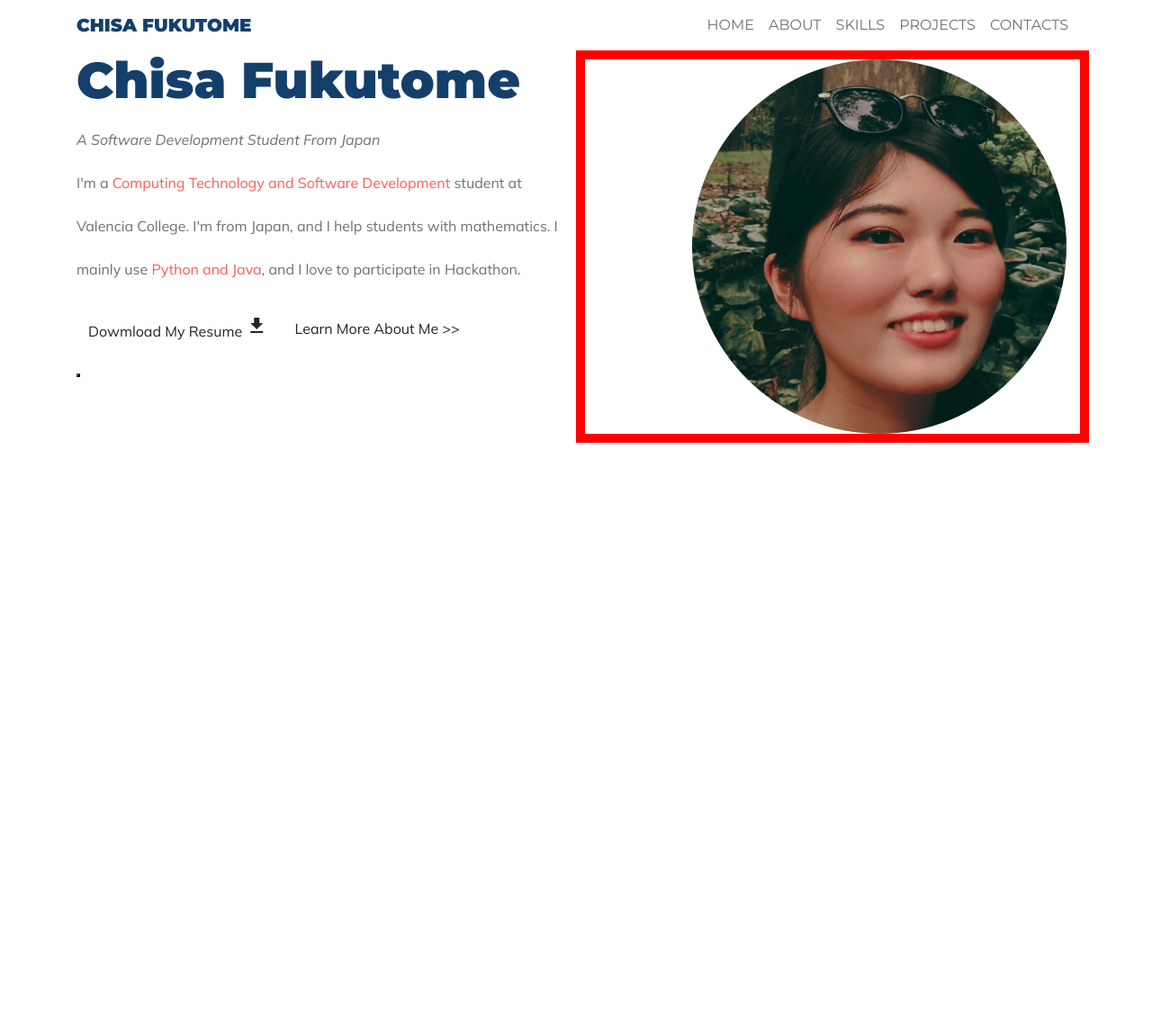
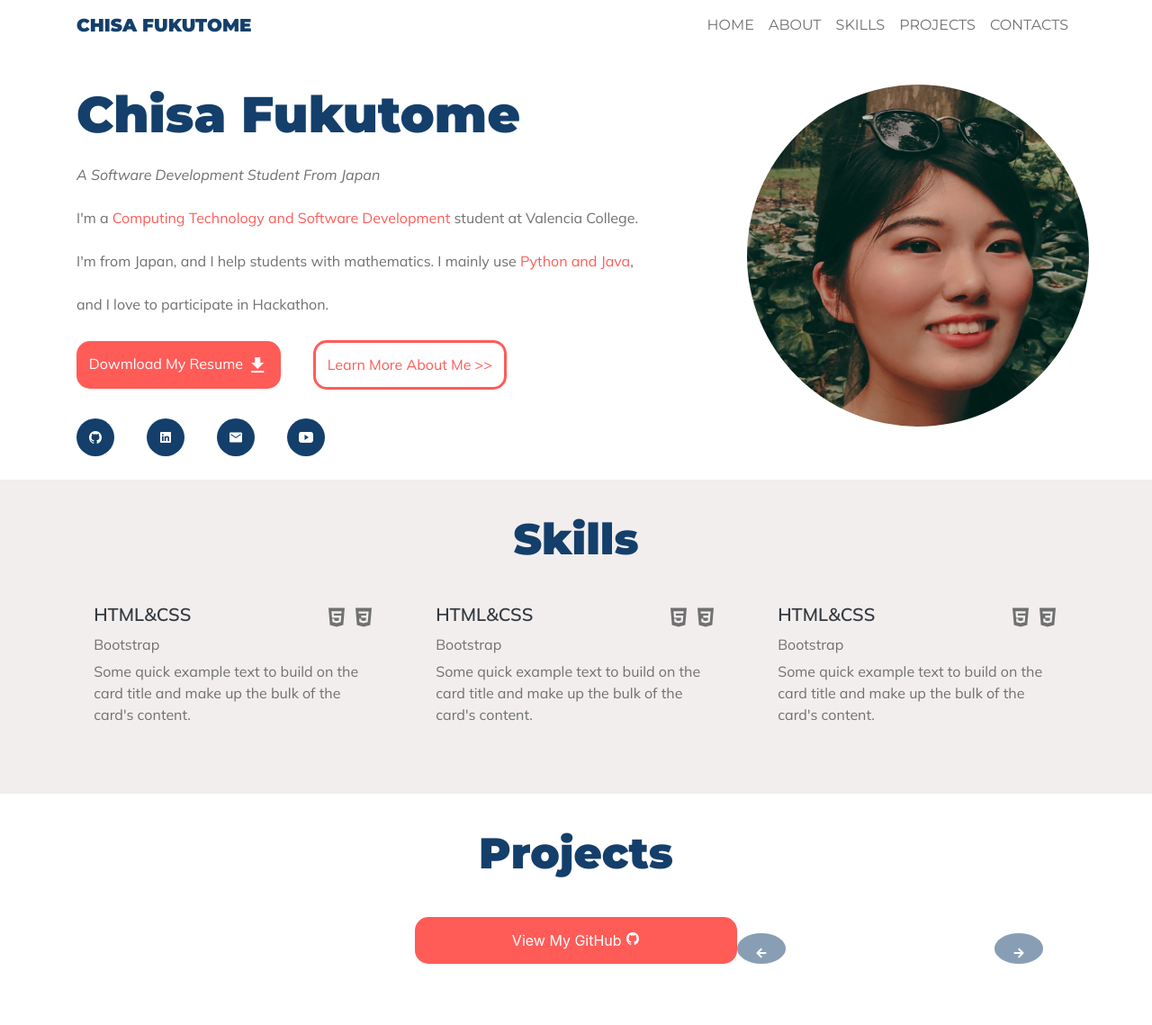
Before and after one commit to chisafukutome/portfolio-website, a PHP site: page / in a window 1280 px wide. Shown: the top 1139 px of the page at 90% size. Before the commit the page ends 492 px from the top, so only its background shows below. Run offline with PHP 8.4, Linux system fonts and the light colour scheme.

Commit message:
Create Skills and Projects Sections

```diff
--- a/css/styles.css
+++ b/css/styles.css
@@ -13,14 +13,28 @@ font-family: 'Mulish', sans-serif; */
   --pink: #ff5c58 !important;
 }
 
+/* section padding */
+.section-container {
+  padding: 3% 0 2% 0;
+}
+
+/* section titles */
+h2.section-title {
+  font-weight: 900;
+  font-size: 3rem;
+  text-align: center;
+}
+
 /* Nav Bar */
 nav,
-h1 {
+h1,
+h2 {
   font-family: "Montserrat", sans-serif;
 }
 
 .navbar-brand,
-h1 {
+h1,
+h2 {
   font-weight: 900;
   color: var(--blue);
 }
@@ -52,6 +66,50 @@ h1.heading-title {
   color: var(--gray);
 }
 
+/* Buttons */
+button.download-resume.btn,
+button.view-github.btn {
+  background-color: var(--pink);
+  border-radius: 15px;
+  padding: 0.8em;
+  color: white;
+}
+
+button.download-resume.btn {
+  margin-right: 5%;
+}
+
+span.material-icons {
+  vertical-align: middle;
+}
+
+button.learn-more.btn {
+  border: solid 3px var(--pink);
+  border-radius: 15px;
+  color: var(--pink);
+  padding: 0.8em;
+}
+
+button.learn-more.btn:hover,
+button.download-resume.btn:hover {
+  box-shadow: 5px 5px 20px var(--pink);
+}
+
+/* contact icons */
+button.icon-heading {
+  margin: 5% 5% 0 0;
+  background-color: var(--blue);
+  color: white;
+  border-radius: 50%;
+  padding-top: 10px;
+}
+
+button.icon-heading:hover {
+  color: white;
+  box-shadow: 5px 5px 20px var(--blue);
+}
+
+/* image */
 img.heading-img {
   border-radius: 50%;
   width: 80%;
@@ -59,3 +117,59 @@ img.heading-img {
 }
 
 /* img box to the right */
+div.col-lg-5 {
+  padding: 0;
+}
+
+/* Skills Section */
+.skills-container {
+  background-color: #f2eeee;
+}
+
+div.skill-item {
+  line-height: 1.5;
+  font-family: "Mulish", sans-serif;
+  color: var(--gray);
+  padding: 3%;
+}
+
+h5.skill-name {
+  font-weight: 900;
+  color: #343a40;
+}
+
+.skill-title {
+  display: flex;
+  justify-content: space-between;
+}
+
+div.skill-icons {
+  font-size: 1.5rem;
+}
+
+/* Projects */
+.projects-buttons {
+  padding: 3%;
+}
+
+.scroll-buttons {
+  display: flex;
+  justify-content: end;
+}
+
+button.icon-scroll {
+  margin: 5% 5% 0 0;
+  background-color: var(--blue);
+  color: white;
+  border-radius: 50%;
+  padding-top: 10px;
+}
+
+.project-carousel {
+  margin-top: 5%;
+}
+
+.carousel-item div.card-container {
+  padding: 1.5%;
+  border: none;
+}
--- a/index.html
+++ b/index.html
@@ -33,7 +33,7 @@
   <body>
     <section id="title">
       <!-- Nav Bar -->
-      <nav class="navbar navbar-expand-lg bg-white">
+      <nav class="sticky-top navbar navbar-expand-lg bg-white">
         <div class="container">
           <a class="navbar-brand" href="#title">CHISA FUKUTOME</a>
           <button
@@ -73,9 +73,9 @@
       </nav>
 
       <!-- Title -->
-      <div class="container">
-        <div class="row heading">
-          <div class="heading-text col-lg-6">
+      <div class="container section-container">
+        <div class="row heading section-divisor">
+          <div class="heading-text col-lg-7">
             <h1 class="heading-title">Chisa Fukutome</h1>
             <i>A Software Development Student From Japan</i>
             <p class="heading-description">
@@ -96,12 +96,22 @@
               </button>
             </div>
             <!-- Icons -->
-            <div class="heading-icons"><button></button></div>
+            <div class="heading-icons">
+              <button class="btn icon-heading" type="button">
+                <ion-icon name="logo-github"></ion-icon>
+              </button>
+              <button class="btn icon-heading" type="button">
+                <ion-icon name="logo-linkedin"></ion-icon>
+              </button>
+              <button class="btn icon-heading" type="button">
+                <ion-icon name="mail"></ion-icon>
+              </button>
+              <button class="btn icon-heading" type="button">
+                <ion-icon name="logo-youtube"></ion-icon>
+              </button>
+            </div>
           </div>
-          <div
-            class="col-lg-6 heading-img-container"
-            style="border: solid 10px red"
-          >
+          <div class="col-lg-5">
             <img class="heading-img" src="assets/Chisa pic.JPEG" alt="" />
           </div>
         </div>
@@ -109,10 +119,244 @@
     </section>
 
     <!-- Skills -->
-    <section id="skills"></section>
+    <section id="skills">
+      <div class="skills-container">
+        <div class="container section-container">
+          <h2 class="section-title">Skills</h2>
+          <!-- A Skill -->
+          <div class="row">
+            <div class="col-lg-4 col-md-6 skill-item">
+              <div class="skill-title">
+                <h5 class="skill-name">HTML&CSS</h5>
+                <div class="skill-icons">
+                  <ion-icon name="logo-html5" class="skill-icon"></ion-icon>
+                  <ion-icon name="logo-css3" class="skill-icon"></ion-icon>
+                </div>
+              </div>
+              <h6>Bootstrap</h6>
+              <p>
+                Some quick example text to build on the card title and make up
+                the bulk of the card's content.
+              </p>
+            </div>
+            <!-- End A Skill -->
+            <!-- A Skill -->
+            <div class="col-lg-4 col-md-6 skill-item">
+              <div class="skill-title">
+                <h5 class="skill-name">HTML&CSS</h5>
+                <div class="skill-icons">
+                  <ion-icon name="logo-html5" class="skill-icon"></ion-icon>
+                  <ion-icon name="logo-css3" class="skill-icon"></ion-icon>
+                </div>
+              </div>
+              <h6>Bootstrap</h6>
+              <p>
+                Some quick example text to build on the card title and make up
+                the bulk of the card's content.
+              </p>
+            </div>
+            <!-- End A Skill -->
+            <!-- A Skill -->
+            <div class="col-lg-4 col-md-6 skill-item">
+              <div class="skill-title">
+                <h5 class="skill-name">HTML&CSS</h5>
+                <div class="skill-icons">
+                  <ion-icon name="logo-html5" class="skill-icon"></ion-icon>
+                  <ion-icon name="logo-css3" class="skill-icon"></ion-icon>
+                </div>
+              </div>
+              <h6>Bootstrap</h6>
+              <p>
+                Some quick example text to build on the card title and make up
+                the bulk of the card's content.
+              </p>
+            </div>
+            <!-- End A Skill -->
+          </div>
+        </div>
+      </div>
+    </section>
 
     <!-- Projects -->
-    <section id="projects"></section>
+    <section id="projects">
+      <div class="container section-container">
+        <h2 class="section-title">Projects</h2>
+        <div class="projects-buttons row">
+          <div class="col-lg-4"></div>
+          <button class="view-github btn col-lg-4" type="button">
+            View My GitHub
+            <ion-icon name="logo-github"></ion-icon>
+          </button>
+          <div class="scroll-buttons col-lg-4">
+            <button
+              class="btn icon-scroll carousel-control-prev"
+              type="button"
+              data-target="#carouselExampleInterval"
+              data-slide="prev"
+            >
+              <ion-icon name="arrow-round-back"></ion-icon>
+            </button>
+            <button
+              class="btn icon-scroll carousel-control-next"
+              type="button"
+              data-target="#carouselExampleInterval"
+              data-slide="next"
+            >
+              <ion-icon name="arrow-round-forward"></ion-icon>
+            </button>
+          </div>
+          <!-- Carousel -->
+          <div
+            id="carouselExampleInterval"
+            class="project-carousel carousel slide"
+            data-ride="carousel"
+          >
+            <div class="carousel-inner">
+              <!-- Carousel Item -->
+              <div class="carousel-item active" data-interval="10000">
+                <div class="row">
+                  <!-- card -->
+                  <div class="card-container col-lg-4">
+                    <div class="project-card card">
+                      <img src="/assets/nigiripic.jpg" class="card-img-top" />
+                      <div class="card-body">
+                        <h5 class="card-title">Project Name</h5>
+                        <p class="card-text">
+                          Some quick example text to build on the card title and
+                          make up the bulk of the card's content.
+                        </p>
+                        <hr />
+                        <p>Time: 4/30/22 - 5/30/22</p>
+                        <p>Languages: Python, HTML, CSS</p>
+                        <a href="#" class="btn btn-primary">GitHub</a>
+                      </div>
+                    </div>
+                  </div>
+                  <!-- card -->
+                  <div class="card-container col-lg-4">
+                    <div class="project-card card">
+                      <img src="/assets/nigiripic.jpg" class="card-img-top" />
+                      <div class="card-body">
+                        <h5 class="card-title">Project Name</h5>
+                        <p class="card-text">
+                          Some quick example text to build on the card title and
+                          make up the bulk of the card's content.
+                        </p>
+                        <hr />
+                        <p>Time: 4/30/22 - 5/30/22</p>
+                        <p>Languages: Python, HTML, CSS</p>
+                        <a href="#" class="btn btn-primary">GitHub</a>
+                      </div>
+                    </div>
+                  </div>
+                  <!-- card -->
+                  <div class="card-container col-lg-4">
+                    <div class="project-card card">
+                      <img src="/assets/nigiripic.jpg" class="card-img-top" />
+                      <div class="card-body">
+                        <h5 class="card-title">Project Name</h5>
+                        <p class="card-text">
+                          Some quick example text to build on the card title and
+                          make up the bulk of the card's content.
+                        </p>
+                        <hr />
+                        <p>Time: 4/30/22 - 5/30/22</p>
+                        <p>Languages: Python, HTML, CSS</p>
+                        <a href="#" class="btn btn-primary">GitHub</a>
+                      </div>
+                    </div>
+                  </div>
+                  <!-- card end -->
+                </div>
+              </div>
+
+              <!-- Carousel Item -->
+              <div class="carousel-item active" data-interval="10000">
+                <div class="row">
+                  <!-- card -->
+                  <div class="card-container col-lg-4">
+                    <div class="project-card card">
+                      <img src="/assets/nigiripic.jpg" class="card-img-top" />
+                      <div class="card-body">
+                        <h5 class="card-title">Project Name</h5>
+                        <p class="card-text">
+                          Some quick example text to build on the card title and
+                          make up the bulk of the card's content.
+                        </p>
+                        <hr />
+                        <p>Time: 4/30/22 - 5/30/22</p>
+                        <p>Languages: Python, HTML, CSS</p>
+                        <a href="#" class="btn btn-primary">GitHub</a>
+                      </div>
+                    </div>
+                  </div>
+                  <!-- card -->
+                  <div class="card-container col-lg-4">
+                    <div class="project-card card">
+                      <img src="/assets/nigiripic.jpg" class="card-img-top" />
+                      <div class="card-body">
+                        <h5 class="card-title">Project Name</h5>
+                        <p class="card-text">
+                          Some quick example text to build on the card title and
+                          make up the bulk of the card's content.
+                        </p>
+                        <hr />
+                        <p>Time: 4/30/22 - 5/30/22</p>
+                        <p>Languages: Python, HTML, CSS</p>
+                        <a href="#" class="btn btn-primary">GitHub</a>
+                      </div>
+                    </div>
+                  </div>
+                  <!-- card -->
+                  <div class="card-container col-lg-4">
+                    <div class="project-card card">
+                      <img src="/assets/nigiripic.jpg" class="card-img-top" />
+                      <div class="card-body">
+                        <h5 class="card-title">Project Name</h5>
+                        <p class="card-text">
+                          Some quick example text to build on the card title and
+                          make up the bulk of the card's content.
+                        </p>
+                        <hr />
+                        <p>Time: 4/30/22 - 5/30/22</p>
+                        <p>Languages: Python, HTML, CSS</p>
+                        <a href="#" class="btn btn-primary">GitHub</a>
+                      </div>
+                    </div>
+                  </div>
+                  <!-- card end -->
+                </div>
+              </div>
+              <!-- End Carousel Item -->
+            </div>
+            <button
+              class="carousel-control-prev"
+              type="button"
+              data-target="#carouselExampleInterval"
+              data-slide="prev"
+            >
+              <span
+                class="carousel-control-prev-icon"
+                aria-hidden="true"
+              ></span>
+              <span class="sr-only">Previous</span>
+            </button>
+            <button
+              class="carousel-control-next"
+              type="button"
+              data-target="#carouselExampleInterval"
+              data-slide="next"
+            >
+              <span
+                class="carousel-control-next-icon"
+                aria-hidden="true"
+              ></span>
+              <span class="sr-only">Next</span>
+            </button>
+          </div>
+        </div>
+      </div>
+    </section>
 
     <!-- Footer -->
     <section id="footer"></section>
@@ -134,5 +378,8 @@
       crossorigin="anonymous"
     ></script>
     <!-- End Bootstrap JS -->
+
+    <!-- Ionicon -->
+    <script src="https://unpkg.com/ionicons@4.5.10-0/dist/ionicons.js"></script>
   </body>
 </html>
```
Also changed, not shown: 1 other file.
